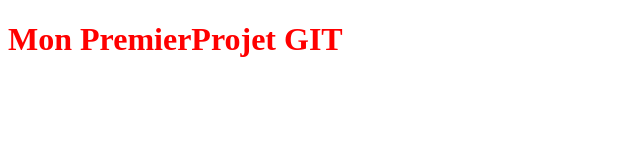
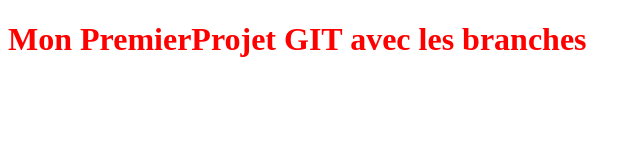
Before and after one commit to charles94m/OpenClassromsProject, a plain HTML site: page index.html in a window 1280 px wide. Shown: the whole page, without its empty margins (0-641 px from the left). Drawn offline with Linux system fonts and the light colour scheme.

Commit message:
mon PremierProjet GIT avec les branches

```diff
--- a/index.html
+++ b/index.html
@@ -5,6 +5,6 @@
     <link rel="stylesheet" type="text/css" href="styles.css">
 </head>
 <body>
-    <h1> Mon PremierProjet GIT</h1>
+    <h1> Mon PremierProjet GIT avec les branches</h1>
 </body>
 </html>
```
